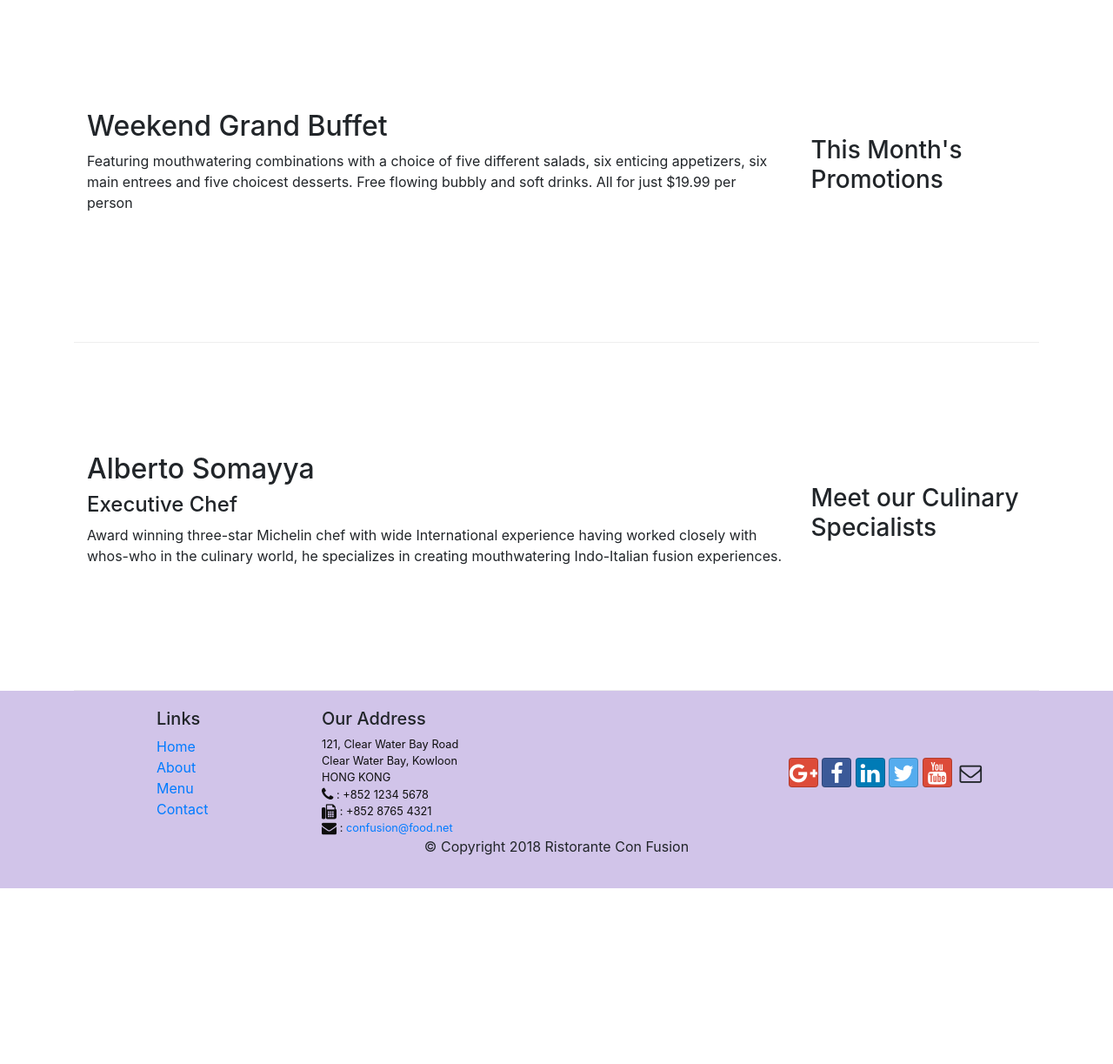
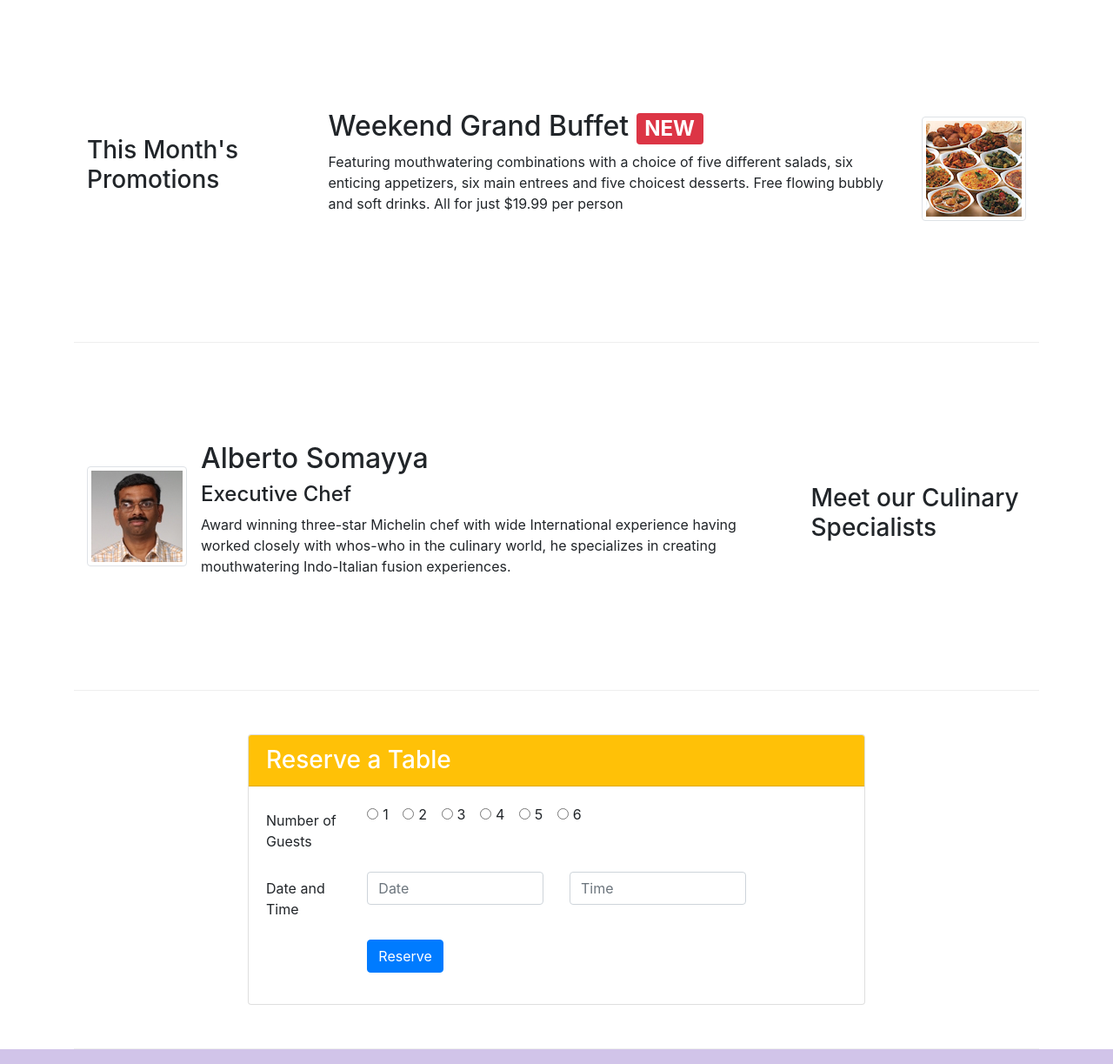
Before and after one commit to Jordi-B19/Bootstrap_Confusion, a website: page index.html in a window 1280 px wide. Shown: the part 740-1963 px from the top of the page at 87% size. Before the commit the page ends 1761 px from the top, so only its background shows below. Drawn offline with nearby package versions, Linux system fonts and the light colour scheme.

Commit message:
assignment2

```diff
--- a/index.html
+++ b/index.html
@@ -24,7 +24,7 @@
             <button class="navbar-toggler" type="button" data-toggle="collapse" data-target="#Navbar">
                 <span class="navbar-toggler-icon"></span>
             </button>
-            <a class="navbar-brand" href="#">Ristorante Con Fusion</a>
+            <a class="navbar-brand mr-auto" href="#"><img src="img/logo.png" height="30" width="41"></a>
             <div class="collapse navbar-collapse" id="Navbar">
                 <ul class="navbar-nav mr-auto">
                     <li class="nav-item active"><a class="nav-link" href="#"><span class="fa fa-home fa-lg"></span> Home</a></li>
@@ -43,31 +43,57 @@
                     <h1>Ristorante con Fusion</h1>
                     <p>We take inspiration from the World's best cuisines, and create a unique fusion experience. Our lipsmacking creations will tickle your culinary senses!</p>
                 </div>
-                <div class="col-12 col-sm">
+                <div class="col-12 col-sm-3 align-self-center">
+                    <img src="img/logo.png" class="img-fluid">
                 </div>
+                <div class="col-sm-3 align-self-center">
+                            <a href="#reservation"><button class="btn btn-sm btn-warning btn-block p-2" href="#reservation">Reserve Table</button></a>
+                </div>
+
+
             </div>
         </div>
     </header>
 
     <div class="container">
+
         <div class="row row-content align-items-center">
             <div class="col-12 col-sm-4 order-sm-last col-md-3">
                 <h3>Our Lipsmacking Culinary Creations</h3>
             </div>
             <div class="col col-sm order-sm-first col-md">
-                <h2>Uthappizza</h2>
-                <p>A unique combination of Indian Uthappam (pancake) and Italian pizza, topped with Cerignola olives, ripe vine cherry tomatoes, Vidalia onion, Guntur chillies and Buffalo Paneer.</p>
+                <div class="media">
+                    <img class="d-flex mr-3 img-thumbnail align-self-center"
+                         src="img/uthappizza.png" alt="Uthappizza">
+                    <div class="media-body">
+                        <h2 class="mt-0">Uthappizza <span class="badge badge-danger">HOT</span> <span class="badge badge-secondary badge-pill">$4.99</span></h2>
+                        <p class="d-none d-sm-block">
+                            A unique combination of Indian Uthappam (pancake) and
+                            Italian pizza, topped with Cerignola olives, ripe vine
+                            cherry tomatoes, Vidalia onion, Guntur chillies and
+                            Buffalo Paneer.
+                        </p>
+                    </div>
+                </div>
             </div>
         </div>
 
 
         <div class="row row-content align-items-center">
-            <div class="col-12 col-sm-4 order-sm-last col-md-3">
+            <div class="col-12 col-sm-4 col-md-3">
                 <h3>This Month's Promotions</h3>
             </div>
-            <div class="col col-sm order-sm-first col-md">
-                <h2>Weekend Grand Buffet</h2>
-                <p>Featuring mouthwatering combinations with a choice of five different salads, six enticing appetizers, six main entrees and five choicest desserts. Free flowing bubbly and soft drinks. All for just $19.99 per person </p>
+            <div class="col col-sm col-md">
+                <div class="media">
+                    <div class="media-body">
+                        <h2 class="mt-0">Weekend Grand Buffet <span class="badge badge-danger">NEW</span></h2>
+                        <p class="d-none d-sm-block">
+                            Featuring mouthwatering combinations with a choice of five different salads, six enticing appetizers, six main entrees and five choicest desserts. Free flowing bubbly and soft drinks. All for just $19.99 per person
+                        </p>
+                    </div>
+                    <img class="d-flex ml-3 img-thumbnail align-self-center"
+                         src="img/buffet.png" alt="Weekend Grand Buffet">
+                </div>
             </div>
         </div>
 
@@ -76,9 +102,83 @@
                 <h3>Meet our Culinary Specialists</h3>
             </div>
             <div class="col col-sm order-sm-first col-md">
-                <h2>Alberto Somayya</h2>
-                <h4>Executive Chef</h4>
-                <p>Award winning three-star Michelin chef with wide International experience having worked closely with whos-who in the culinary world, he specializes in creating mouthwatering Indo-Italian fusion experiences. </p>
+                <div class="media">
+                    <img class="d-flex mr-3 img-thumbnail align-self-center"
+                         src="img/alberto.png" alt="Alberto Somayya">
+                    <div class="media-body">
+                        <h2 class="mt-0">Alberto Somayya</h2>
+                        <h4>Executive Chef</h4>
+                        <p class="d-none d-sm-block">
+                            Award winning three-star Michelin chef with wide
+                            International experience having worked closely with
+                            whos-who in the culinary world, he specializes in
+                            creating mouthwatering Indo-Italian fusion experiences.
+                        </p>
+                    </div>
+                </div>
+            </div>
+        </div>
+
+
+        <div class="row row-content">
+            <div class="col-12 col-sm-8 offset-sm-2">
+                <div class="card">
+                    <h3 class="card-header bg-warning text-white">Reserve a Table</h3>
+                    <div class="card-body">
+                        <form id="reservation">
+                            <div class="form-group row">
+                                <label class="col-sm-2 col-form-label" for="guest_number">Number of Guests</label>
+                                <div class="col-sm-10">
+                                    <div class="form-check-inline">
+                                        <label class="form-check-label">
+                                            <input type="radio" class="form-check-input" name="guest_number" />1
+                                        </label>
+                                    </div>
+                                    <div class="form-check-inline">
+                                        <label class="form-check-label">
+                                            <input type="radio" class="form-check-input" name="guest_number" />2
+                                        </label>
+                                    </div>
+                                    <div class="form-check-inline">
+                                        <label class="form-check-label">
+                                            <input type="radio" class="form-check-input" name="guest_number" />3
+                                        </label>
+                                    </div>
+                                    <div class="form-check-inline">
+                                        <label class="form-check-label">
+                                            <input type="radio" class="form-check-input" name="guest_number" />4
+                                        </label>
+                                    </div>
+                                    <div class="form-check-inline">
+                                        <label class="form-check-label">
+                                            <input type="radio" class="form-check-input" name="guest_number" />5
+                                        </label>
+                                    </div>
+                                    <div class="form-check-inline">
+                                        <label class="form-check-label">
+                                            <input type="radio" class="form-check-input" name="guest_number" />6
+                                        </label>
+                                    </div>
+                                </div>
+
+                            </div>
+                            <div class="form-group row">
+                                <label class="col-sm-2 col-form-label">Date and Time</label>
+                                <div class="col-sm-4">
+                                    <input type="text" class="form-control" id="date" placeholder="Date" name="date" />
+                                </div>
+                                <div class="col-sm-4">
+                                    <input type="text" class="form-control" id="time" placeholder="Time" name="time" />
+                                </div>
+                            </div>
+                            <div class="form-group row">
+                                <div class="offset-md-2 col-md-10">
+                                    <button type="submit" class="btn btn-primary">Reserve</button>
+                                </div>
+                            </div>
+                        </form>
+                    </div>
+                </div>
             </div>
         </div>
     </div>
```
Also changed, not shown: aboutus.html (+1 -1 lines), contactus.html (+5 -5 lines), img/alberto.png (added), img/buffet.png (added), img/logo.png (added), img/uthappizza.png (added), 1 other file.
